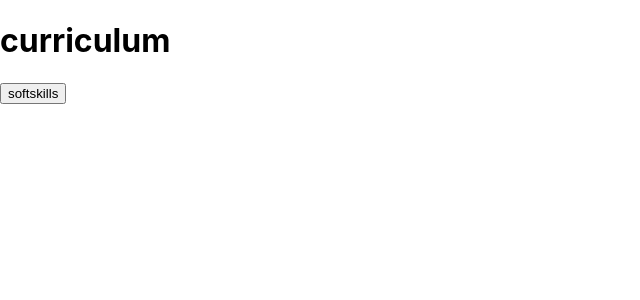
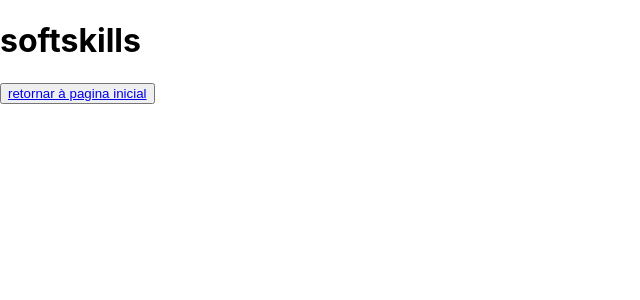
Before and after one commit to SamuelRicardoDS/curriculum, a React (Create React App) app: page /softskills in a window 1280 px wide. Shown: the top 300 px of the page, without its empty margins (0-640 px from the left). Built offline with nearby package versions, Linux system fonts and the light colour scheme.

Commit message:
rotas iniciais

```diff
--- a/src/App.js
+++ b/src/App.js
@@ -1,10 +1,10 @@
+import React from "react";
+import Router from "./routes";
+
 
 function App() {
   return (
-    <div className="App">
-      <h1>curriculum</h1>
-     <button>softskills</button>
-    </div>
+     <Router/>
   );
 }
 
--- /dev/null
+++ b/src/pages/Home/index.js
@@ -0,0 +1,15 @@
+import React from "react";
+import { Link } from "react-router-dom";
+
+function Home() {
+    return(
+        <div className="App">
+            <h1>curriculum</h1>
+            <button>
+                <Link to ="/softskills">Softskills</Link>
+            </button>
+        </div>
+    )
+}
+
+export default Home
--- /dev/null
+++ b/src/pages/Softskills/index.js
@@ -0,0 +1,18 @@
+import React from "react"
+import { Link } from "react-router-dom"
+
+
+function Soft() {
+    return(
+        <div>
+            <h1>
+                softskills
+            </h1>
+            <button>
+                <Link to="/">retornar à pagina inicial</Link>
+            </button>
+        </div>
+    )
+}
+
+export default Soft
--- /dev/null
+++ b/src/routes.js
@@ -0,0 +1,18 @@
+import React from "react";
+import { Route, BrowserRouter, Routes } from "react-router-dom";
+
+import Home from "./pages/Home";
+import Soft from "./pages/Softskills";
+
+const Router = () => {
+    return(
+        <BrowserRouter>
+        <Routes>
+            <Route path="/" element={<Home/>} />
+            <Route path="/softskills" element={<Soft/>} />
+        </Routes>
+        </BrowserRouter>
+    )
+}
+
+export default Router
```
Also changed, not shown: src/components/Home/index.js (deleted), src/components/Softskills/index.js (deleted).
